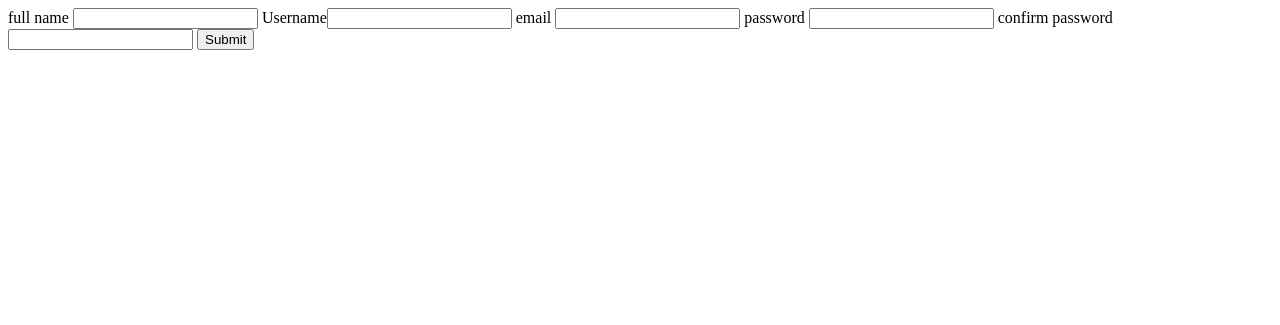
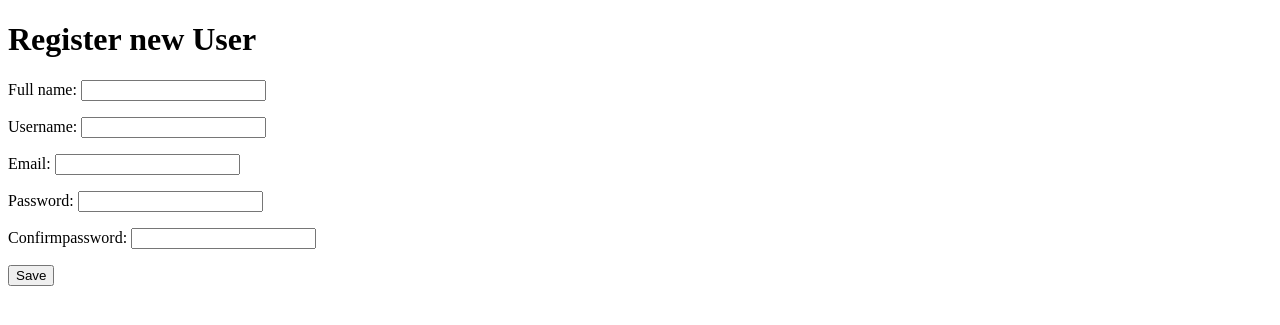
Before and after one commit to hawasman/Django-Khyam, a Django app: page /user/register/ in a window 1280 px wide. Shown: the top 325 px of the page. Run offline with Django 3.2, Linux system fonts and the light colour scheme.

Commit message:
updated registration

```diff
--- /dev/null
+++ b/Accuounts/forms.py
@@ -0,0 +1,18 @@
+from django import forms
+from .models import users
+
+class RegisterForm(forms.ModelForm):
+    full_name = forms.CharField(max_length=100)
+    username = forms.CharField(max_length=15)
+    email = forms.CharField()
+    password = forms.CharField(widget=forms.PasswordInput)
+    confirmpassword = forms.CharField(widget=forms.PasswordInput)
+
+    class Meta:
+        model = users
+        fields = (
+            'full_name',
+            'username',
+            'email',
+            'password',
+            )
--- a/Accuounts/templates/Accuounts/register.html
+++ b/Accuounts/templates/Accuounts/register.html
@@ -1,11 +1,10 @@
 {% extends 'Accuounts/layout.html' %}
+
 {% block body %}
-<form>
-    full name <input type="text">
-    Username<input type="text">
-    email <input type="text">
-    password <input type="password" name="" id="">
-    confirm password <input type="password" name="" id="">
-    <input type="submit" value="Submit">
-</form>
+    <h1>Register new User</h1>
+    <form method="POST" class="post-form">
+        {% csrf_token %}
+        {{ form.as_p }}
+        <button type="submit" class="save btn btn-default">Save</button>
+    </form>
 {% endblock %}
--- a/Accuounts/urls.py
+++ b/Accuounts/urls.py
@@ -3,6 +3,8 @@ from django.urls import path
 from . import views
 
 urlpatterns = [
+    path('register/', views.reg, name='register'),
     path('<int:user_id>/', views.index, name='user'),
-    path('register/', views.reg, name='register'),
+    path('<str:user_name>/', views.index, name='user'),
+
 ]
--- a/Accuounts/views.py
+++ b/Accuounts/views.py
@@ -1,15 +1,25 @@
-from django.shortcuts import render,get_object_or_404
+from django.shortcuts import render,get_object_or_404,redirect
 from django.http import HttpResponse
 from django.template import loader
 from .models import users
+from .forms import RegisterForm
 # Create your views here.
 
-def index(request,user_id):
-    user_data = get_object_or_404(users,id=user_id)
+def index(request,user_id=0,user_name=''):
+    if user_id != 0:
+        user_data = get_object_or_404(users,id=user_id)
+    if user_name != '':
+        user_data = get_object_or_404(users,username=user_name)
     template = loader.get_template('Accuounts/user.html')
     context = {'user':user_data}
     return HttpResponse(template.render(context,request))
 
 def reg(request):
-    template = loader.get_template('Accuounts/register.html')
-    return HttpResponse(render(request,'Accuounts/register.html'))
+    if request.method == 'POST':
+        form = RegisterForm(request.POST)
+        if form.is_valid():
+            form.save()
+            redirect('user',user_name=form.username)
+    else:
+        form = RegisterForm()
+    return render(request,'Accuounts/register.html', {'form': form})
```
